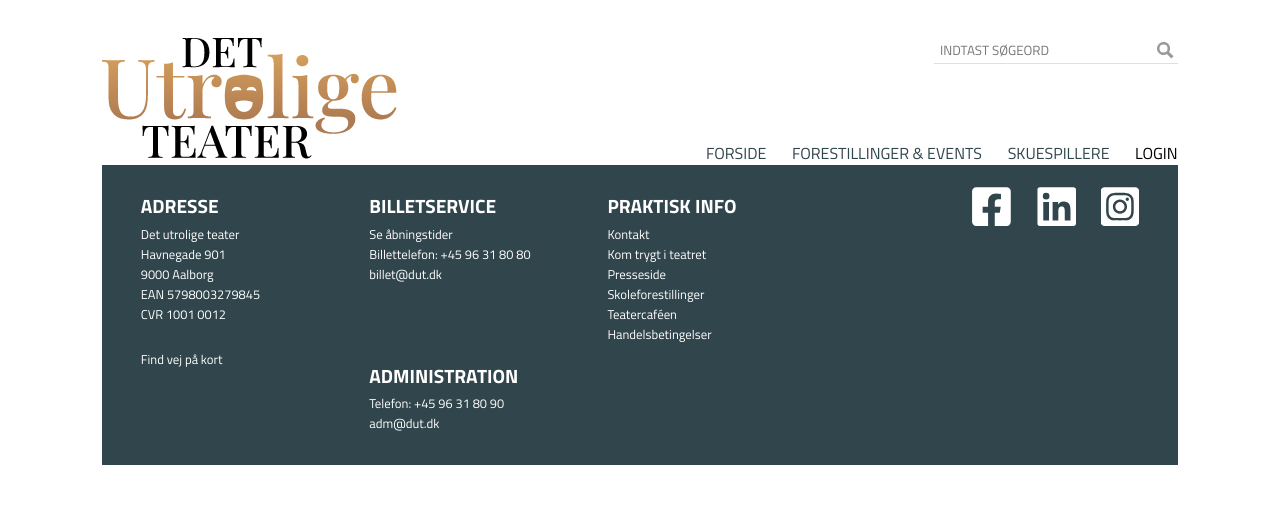
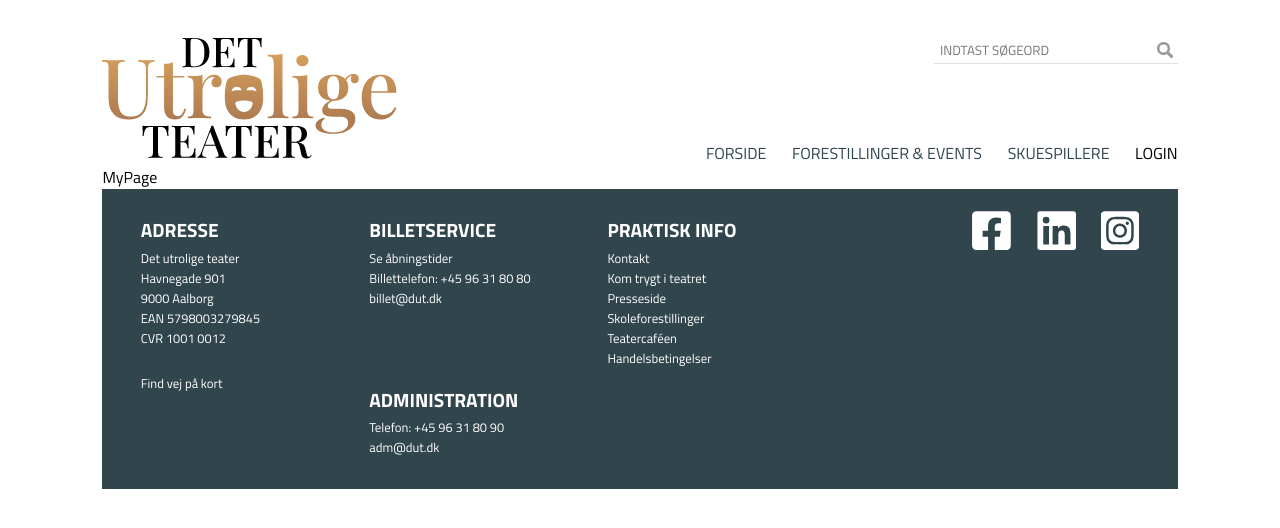
Before and after one commit to fredeskrubba/svendeproeve, a React (Create React App) app: page /myPage in a window 1280 px wide. Shown: the top 528 px of the page. Built offline with nearby package versions, Linux system fonts and the light colour scheme; a web font is replaced by a local one.

Commit message:
make login system

```diff
--- a/src/App.js
+++ b/src/App.js
@@ -5,6 +5,7 @@ import Actors from "./pages/Actors";
 import Login from "./pages/Login";
 import Nav from "./components/Nav";
 import Footer from "./components/Footer";
+import MyPage from "./pages/MyPage";
 import "./styles/output.css";
 
 function App() {
@@ -16,6 +17,7 @@ function App() {
       <Route path="/events" component={Events}/>
       <Route path="/actors" component={Actors}/>
       <Route path="/login" component={Login}/>
+      <Route path="/myPage" component={MyPage}/>
       <Footer/>
     </div>
   );
--- a/src/components/Nav.js
+++ b/src/components/Nav.js
@@ -56,7 +56,13 @@ const Nav = () => {
               <ActiveLink href='/actors'>
                   SKUESPILLERE
               </ActiveLink>
-              <p onClick={()=>{loginVisible === "hide" ? setLoginVisible("show") : setLoginVisible("hide")}}>{loggedIn ? "MIN SIDE" : "LOGIN"}</p>
+              {loggedIn ?
+                <ActiveLink href="/myPage">
+                  MIN SIDE
+                </ActiveLink>
+                :
+                <p onClick={()=>{loginVisible === "hide" ? setLoginVisible("show") : setLoginVisible("hide")}}>LOGIN</p>
+              }
             </div>
           </section>
         </div>
--- /dev/null
+++ b/src/pages/MyPage.js
@@ -0,0 +1,9 @@
+import React from 'react'
+
+const MyPage = () => {
+  return (
+    <div>MyPage</div>
+  )
+}
+
+export default MyPage
```
